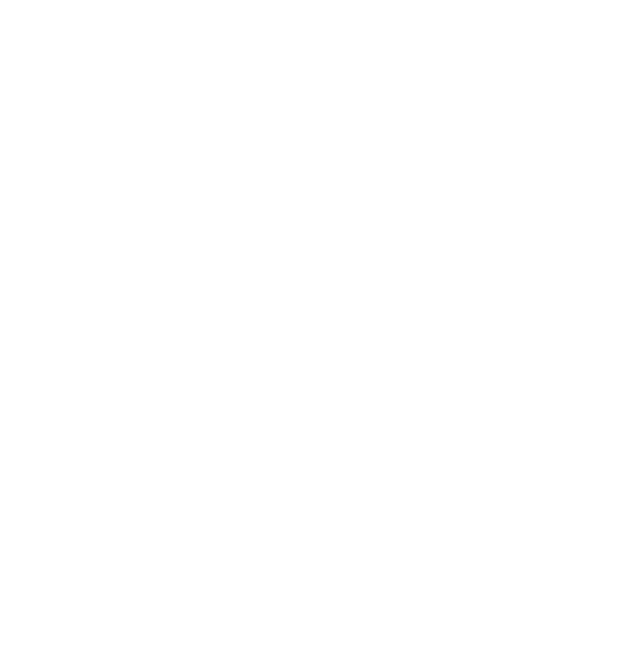
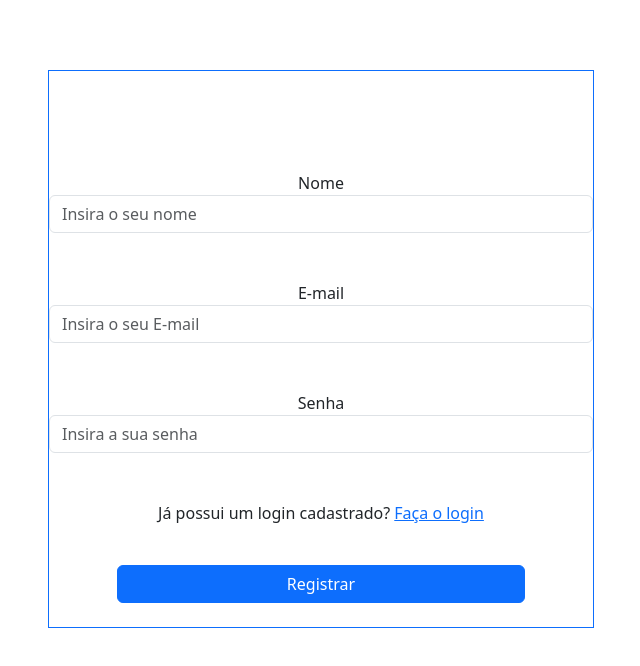
Before and after one commit to luisacoutinho06/sistema_gerenciamento_seguranca, a Vue app in the folder frontend/authentication-app-vue/: page /register in a window 1280 px wide. Shown: the top 666 px of the page, without its empty margins (319-959 px from the left). Built offline with nearby package versions, Linux system fonts and the light colour scheme.

Commit message:
Iniciando a tela de registro.

```diff
--- a/frontend/authentication-app-vue/src/components/auth-components/register/Register.js
+++ b/frontend/authentication-app-vue/src/components/auth-components/register/Register.js
@@ -3,6 +3,17 @@
 export default {
   name: 'RegisterComponent',
   data() {
-    return {};
+    return {
+      registerForm: {
+        name: null,
+        email: null,
+        password: null,
+      },
+    };
+  },
+  methods: {
+    registerSubmitUserForm() {},
+
+    async submitRegisterUser() {},
   },
 };
--- a/frontend/authentication-app-vue/src/components/auth-components/register/RegisterComponent.vue
+++ b/frontend/authentication-app-vue/src/components/auth-components/register/RegisterComponent.vue
@@ -1,6 +1,59 @@
 <template>
-  <div class="row justify-content-center">
-    <h1>Register Page</h1>
+  <div class="container">
+    <div class="row">
+      <div class="col-lg-6 offset-lg-3 col-sm-10 offset-sm-1">
+        <form
+          class="text-center border border-primary"
+          style="margin-top: 70px; height: auto; padding-top: 100px !important"
+          v-on:submit.prevent="registerSubmitUserForm()"
+        >
+          <!-- Inserindo os campos referente ao registro: -->
+          <label for="name">Nome</label>
+          <input
+            type="text"
+            id="name"
+            name="name"
+            class="form-control mb-5"
+            placeholder="Insira o seu nome"
+            v-model="registerForm.name"
+          />
+
+          <label for="email">E-mail</label>
+          <input
+            type="email"
+            id="email"
+            name="email"
+            class="form-control mb-5"
+            placeholder="Insira o seu E-mail"
+            v-model="registerForm.email"
+          />
+
+          <label for="password">Senha</label>
+          <input
+            type="password"
+            id="password"
+            name="password"
+            class="form-control mb-5"
+            placeholder="Insira a sua senha"
+            v-model="registerForm.password"
+          />
+
+          <p class="center">
+            Já possui um login cadastrado?
+            <router-link to="/">Faça o login</router-link>
+          </p>
+
+          <center>
+            <button
+              @click="submitRegisterUser"
+              class="btn btn-primary btn-block w-75 my-4"
+            >
+              Registrar
+            </button>
+          </center>
+        </form>
+      </div>
+    </div>
   </div>
 </template>
 
--- a/frontend/authentication-app-vue/src/router/index.js
+++ b/frontend/authentication-app-vue/src/router/index.js
@@ -10,12 +10,12 @@ const routes = [
     component: () => import('../components/auth-components/login/LoginComponent.vue'),
   },
   {
-    path: '/',
+    path: '/home',
     name: 'home',
     component: () => import('../components/home/HomeComponent.vue'),
   },
   {
-    path: '/',
+    path: '/register',
     name: 'register',
     component: () => import('../components/auth-components/register/RegisterComponent.vue'),
   },
```
